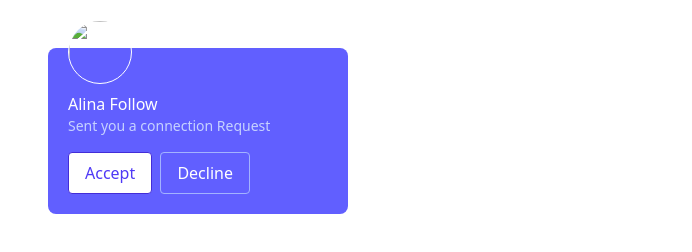
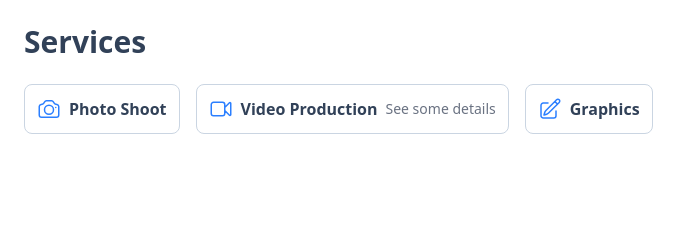
Before and after one commit to rajusutra/tailwind, a website: page index.html in a window 1280 px wide. Shown: the whole page, without its empty margins (0-692 px from the left). Drawn offline with Linux system fonts and the light colour scheme.

Commit message:
services

```diff
--- a/index.html
+++ b/index.html
@@ -6,16 +6,68 @@
   <link href="./src/output.css" rel="stylesheet">
 
 </head>
-<body>
-  <div class="bg-indigo-500 w-75 rounded-lg p-5 m-12">
-      <img class="size-16 object-cover object-top rounded-full border border-white -mt-12" src="images/avatar.png" alt="">
-      <p class="font-medium text-white mt-2">Alina Follow</p>
-      <p class="text-sm text-indigo-200 "> Sent you a connection Request</p>
-      <div class="mt-4 space-x-1">
-        <button class="bg-white text-indigo-600 border border-indigo-700 rounded px-4 py-2">Accept</button>
-        <button class="text-white border border-indigo-300 rounded px-4 py-2">Decline</button>
-      </div>
-  </div>
+    <body class="p-6 text-slate-700">
+        <h1 class="text-3xl font-bold">Services</h1>
+        <div class="mt-6 flex gap-4">
+            <div class=" border border-slate-300 p-3 rounded-lg flex gap-2 items-center">
+                <svg
+                    xmlns="http://www.w3.org/2000/svg"
+                    fill="none"
+                    viewBox="0 0 24 24"
+                    stroke-width="1.5"
+                    stroke="currentColor"
+                    class="size-6 text-blue-500"
+                >
+                    <path
+                        stroke-linecap="round"
+                        stroke-linejoin="round"
+                        d="M6.827 6.175A2.31 2.31 0 0 1 5.186 7.23c-.38.054-.757.112-1.134.175C2.999 7.58 2.25 8.507 2.25 9.574V18a2.25 2.25 0 0 0 2.25 2.25h15A2.25 2.25 0 0 0 21.75 18V9.574c0-1.067-.75-1.994-1.802-2.169a47.865 47.865 0 0 0-1.134-.175 2.31 2.31 0 0 1-1.64-1.055l-.822-1.316a2.192 2.192 0 0 0-1.736-1.039 48.774 48.774 0 0 0-5.232 0 2.192 2.192 0 0 0-1.736 1.039l-.821 1.316Z"
+                    />
+                    <path
+                        stroke-linecap="round"
+                        stroke-linejoin="round"
+                        d="M16.5 12.75a4.5 4.5 0 1 1-9 0 4.5 4.5 0 0 1 9 0ZM18.75 10.5h.008v.008h-.008V10.5Z"
+                    />
+                </svg>
+                <span class="font-semibold"> Photo Shoot </span>
+            </div>
+            <div class=" border border-slate-300 p-3 rounded-lg flex gap-2 items-center">
+                <svg
+                    xmlns="http://www.w3.org/2000/svg"
+                    fill="none"
+                    viewBox="0 0 24 24"
+                    stroke-width="1.5"
+                    stroke="currentColor"
+                    class="size-6 text-blue-500"
+                >
+                    <path
+                        stroke-linecap="round"
+                        stroke-linejoin="round"
+                        d="m15.75 10.5 4.72-4.72a.75.75 0 0 1 1.28.53v11.38a.75.75 0 0 1-1.28.53l-4.72-4.72M4.5 18.75h9a2.25 2.25 0 0 0 2.25-2.25v-9a2.25 2.25 0 0 0-2.25-2.25h-9A2.25 2.25 0 0 0 2.25 7.5v9a2.25 2.25 0 0 0 2.25 2.25Z"
+                    />
+                </svg>
+                <span class="font-semibold"> Video Production </span>
+                <p class="text-sm text-gray-500">See some details</p>
+            </div>
+            <div class=" border border-slate-300 p-3 rounded-lg flex gap-2 items-center">
+                <svg
+                    xmlns="http://www.w3.org/2000/svg"
+                    fill="none"
+                    viewBox="0 0 24 24"
+                    stroke-width="1.5"
+                    stroke="currentColor"
+                    class="size-6 text-blue-500"
+                >
+                    <path
+                        stroke-linecap="round"
+                        stroke-linejoin="round"
+                        d="m16.862 4.487 1.687-1.688a1.875 1.875 0 1 1 2.652 2.652L10.582 16.07a4.5 4.5 0 0 1-1.897 1.13L6 18l.8-2.685a4.5 4.5 0 0 1 1.13-1.897l8.932-8.931Zm0 0L19.5 7.125M18 14v4.75A2.25 2.25 0 0 1 15.75 21H5.25A2.25 2.25 0 0 1 3 18.75V8.25A2.25 2.25 0 0 1 5.25 6H10"
+                    />
+                </svg>
+                <span class="font-semibold"> Graphics</span>
+            </div>
+        </div>
+    </body>
 
 
 </body>
```
Also changed, not shown: src/output.css.
